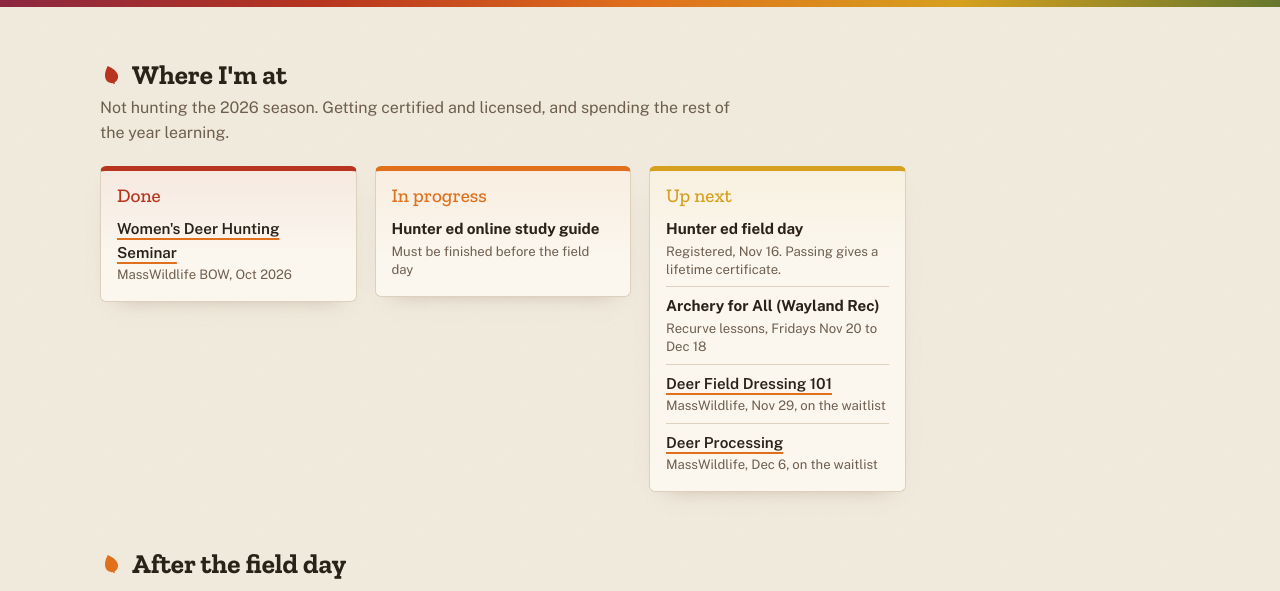
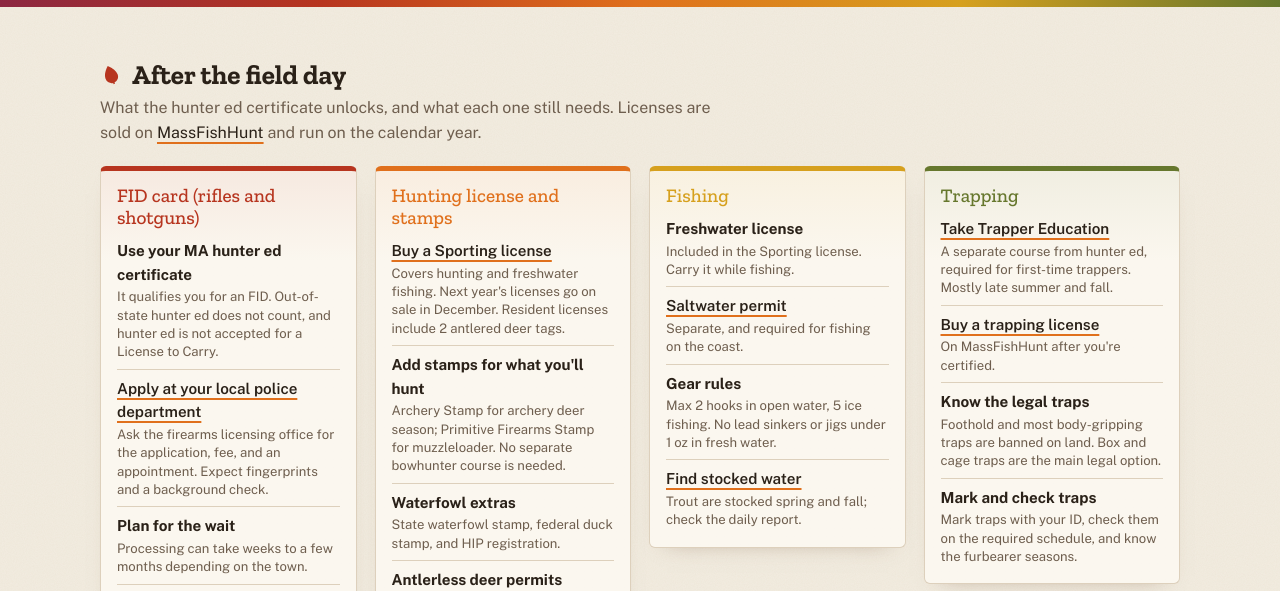
Before and after one commit to robin-hershkowitz/outdoors, a plain HTML site: page index.html in a window 1280 px wide. Shown: the part 180-771 px from the top of the page. Drawn offline with nearby package versions, Linux system fonts and the light colour scheme.

Commit message:
Remove Where I'm at section
Co-Authored-By: Claude Opus 5.5 <noreply@anthropic.com>
Claude-Session: https://claude.ai/code/session_012dsZ27ASzKwRP8S4nbujmW

```diff
--- a/index.html
+++ b/index.html
@@ -173,12 +173,6 @@ footer{border-top:8px solid transparent;border-image:var(--fall) 1;padding-top:1
 
 <main class="wrap">
 
-  <section aria-labelledby="t-prog">
-    <h2 id="t-prog">Where I'm at</h2>
-    <p class="lede">Not hunting the 2026 season. Getting certified and licensed, and spending the rest of the year learning.</p>
-    <div class="res" id="prog"></div>
-  </section>
-
   <section aria-labelledby="t-next">
     <h2 id="t-next">After the field day</h2>
     <p class="lede">What the hunter ed certificate unlocks, and what each one still needs. Licenses are sold on <a href="https://massfishhunt.mass.gov/">MassFishHunt</a> and run on the calendar year.</p>
@@ -310,24 +304,6 @@ const ARCHERY = [
   { h: "Clubs for range and 3D practice", items: [
     ["Hopkinton Sportsmen's Association", "https://www.hsasports.com/archery-range-2/", "Hopkinton. Outdoor archery range; archery committee runs training and range tests."],
     ["Southborough Rod & Gun Club", "https://www.southboroughrodandgun.com", "Hopkinton. Archery range and a 3D course (life-size foam targets at unknown distances)."]
-  ]}
-];
-
-// Progress: [name, link or "", note, last date "YYYY-MM-DD" (Up next only; not shown)].
-// Keep dates, drop times and addresses (this page is public).
-// The nightly dashboard task asks Robin in #outdoors after an Up next item's last date passes.
-const PROGRESS = [
-  { h: "Done", items: [
-    ["Women's Deer Hunting Seminar", "https://www.mass.gov/info-details/becoming-an-outdoors-woman-bow", "MassWildlife BOW, Oct 2026"]
-  ]},
-  { h: "In progress", items: [
-    ["Hunter ed online study guide", "", "Must be finished before the field day"]
-  ]},
-  { h: "Up next", items: [
-    ["Hunter ed field day", "", "Registered, Nov 16. Passing gives a lifetime certificate.", "2026-11-16"],
-    ["Archery for All (Wayland Rec)", "", "Recurve lessons, Fridays Nov 20 to Dec 18", "2026-12-18"],
-    ["Deer Field Dressing 101", "https://www.mass.gov/info-details/masswildlife-calendar", "MassWildlife, Nov 29, on the waitlist", "2026-11-29"],
-    ["Deer Processing", "https://www.mass.gov/info-details/masswildlife-calendar", "MassWildlife, Dec 6, on the waitlist", "2026-12-06"]
   ]}
 ];
 
@@ -481,7 +457,6 @@ function fillCards(id, groups){
     sec.appendChild(ul); box.appendChild(sec);
   });
 }
-fillCards("prog", PROGRESS);
 fillCards("next", NEXT);
 fillCards("res", RESOURCES);
 fillCards("arch", ARCHERY);
@@ -498,7 +473,7 @@ function masonry(box){
     c.appendChild(card);
   });
 }
-const boxes = [$("prog"), $("next"), $("res"), $("arch")];
+const boxes = [$("next"), $("res"), $("arch")];
 const layout = () => boxes.forEach(masonry);
 layout();
 addEventListener("resize", layout);
```
